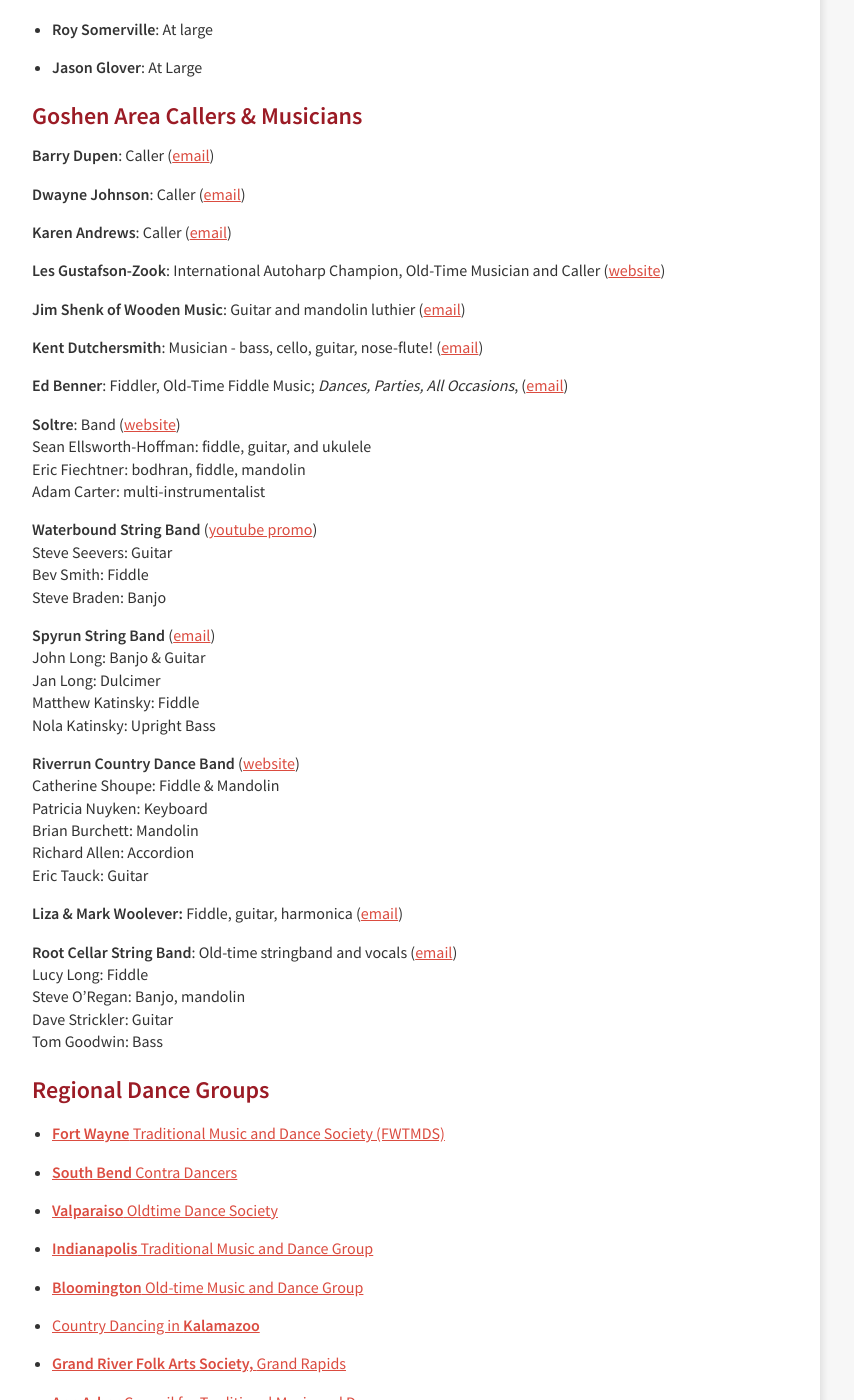
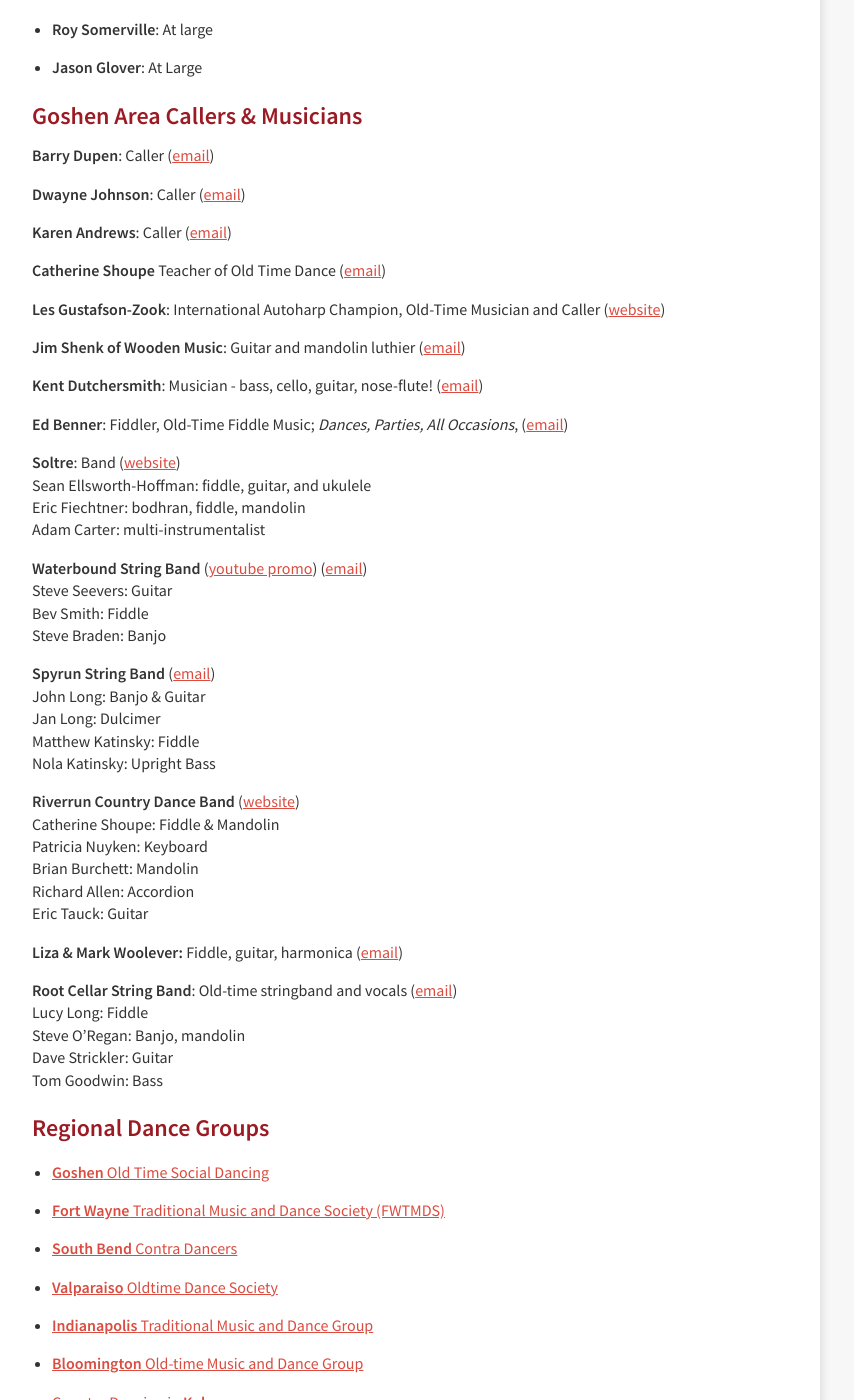
Before and after one commit to godancing/godancing.github.io, a Jekyll site: the page built from about.markdown, in a window 1280 px wide and 1400 px high, scrolled down 980 px. Shown: the whole window, without its empty margins (240-1094 px from the left). Built offline with Jekyll 4.4.1, drawn with Linux system fonts in a browser that asks for light colours.

Commit message:
Update about.markdown
Add Goshen Old Time Dance info.

```diff
--- a/about.markdown
+++ b/about.markdown
@@ -49,6 +49,8 @@ We hold once-monthly organizing meetings to make this all happen. Please contact
 
 **Karen Andrews**: Caller ([email](mailto:kacog49@verizon.net))
 
+**Catherine Shoupe** Teacher of Old Time Dance ([email](cshoupe@saintmarys.edu))
+
 **Les Gustafson-Zook**: International Autoharp Champion, Old-Time Musician and Caller ([website](http://gustafsonzook.com/))
 
 **Jim Shenk of Wooden Music**: Guitar and mandolin luthier ([email](mailto:jim.woodenmusic@gmail.com))
@@ -62,7 +64,7 @@ Sean Ellsworth-Hoffman: fiddle, guitar, and ukulele<br>
 Eric Fiechtner: bodhran, fiddle, mandolin<br>
 Adam Carter: multi-instrumentalist<br>
 
-**Waterbound String Band** ([youtube promo](https://www.youtube.com/watch?v=WkP4TG6TQV0))<br>
+**Waterbound String Band** ([youtube promo](https://www.youtube.com/watch?v=WkP4TG6TQV0)) ([email](seeverss@hotmail.com))<br>
 Steve Seevers: Guitar<br>
 Bev Smith: Fiddle<br>
 Steve Braden: Banjo<br>
@@ -90,6 +92,8 @@ Tom Goodwin: Bass
 
 ## Regional Dance Groups
 
+* **[Goshen](https://www.facebook.com/groups/1693748424455890/?ref=share&mibextid=NSMWBT)**[ Old Time Social Dancing](https://www.facebook.com/groups/1693748424455890/?ref=share&mibextid=NSMWBT)
+
 * **[Fort Wayne](http://www.contrafortwayne.org)**[ Traditional Music and Dance Society (FWTMDS)](http://www.contrafortwayne.org)
 
 * **[South Bend](http://www.sbcontras.org/)**[ Contra Dancers](http://www.sbcontras.org/)
```
